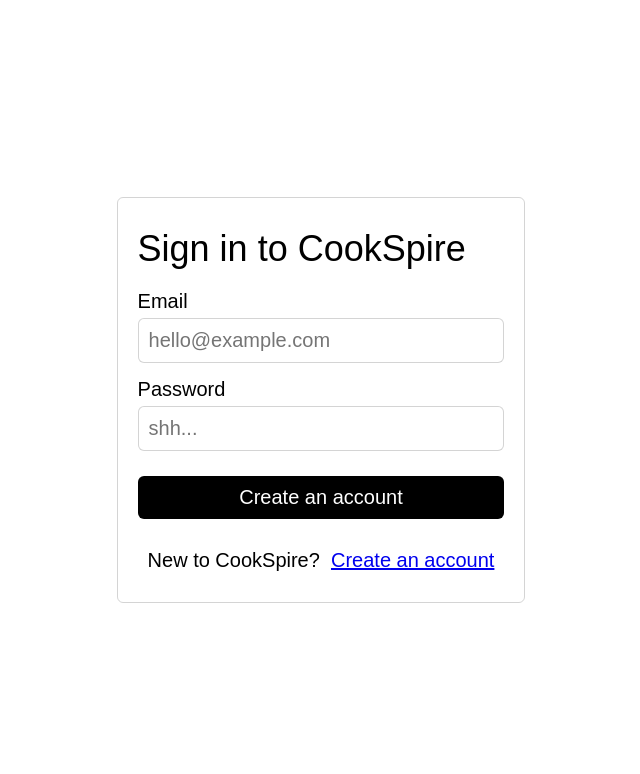
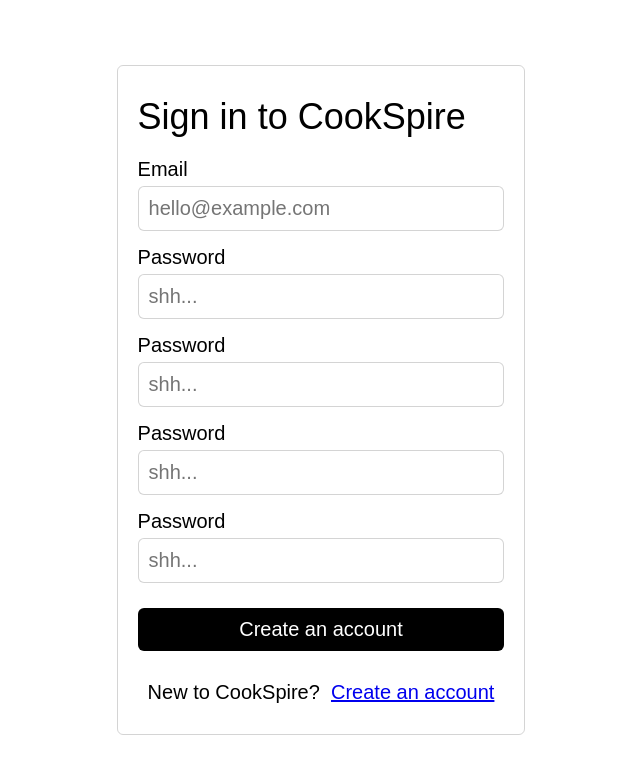
Before and after one commit to Cookspire/frontend, a React (Create React App) app: page / in a window 1280 px wide. Shown: the top 774 px of the page, without its empty margins (319-959 px from the left). Built offline with nearby package versions, Linux system fonts and the light colour scheme.

Commit message:
Css changes for cemtering div

```diff
--- a/src/App.css
+++ b/src/App.css
@@ -1,11 +1,10 @@
 .App {
   display: flex;
-  justify-content: flex-start;
+  justify-content: flex-end;
   align-items: center;
   align-content: center;
   flex-direction: column;
   flex-wrap: wrap;
-  overflow: auto;
-  box-sizing: border-box;
-  height: 100vh;
+  height:100%;
+  transform-origin: top center;
 }
--- a/src/index.css
+++ b/src/index.css
@@ -45,11 +45,20 @@
 
 html,
 body {
-  width: 100vw;
+  min-height: 100vh;
+  font-size: var(--bodyFontSize);
+  font-family: Arial, Helvetica, sans-serif;
+}
+
+#root {
   height: 100vh;
-  font-size: var(--bodyFontSize);
-  overflow: auto;
-  font-family: Arial, Helvetica, sans-serif;
+  display: flex;
+  justify-content: center;
+  align-items: center;
+  align-content: center;
+  flex-direction: column;
+  flex-wrap: wrap;
+  transform-origin: top center;
 }
 
 .center-modal {
@@ -108,10 +117,10 @@
   flex-wrap: wrap;
 }
 
-@media (max-width: 870px) {
+/* @media (max-width: 870px) {
   body {
     --headingFontSize: 42px;
     --subHeadingFontSize: 28px;
     --bodyFontSize: 12px;
   }
-}
+} */
--- a/src/pages/Login/index.js
+++ b/src/pages/Login/index.js
@@ -39,6 +39,51 @@
               </div>
             </div>
 
+            <div className="form-field">
+              <div className="field-label">
+                <label htmlFor="password">Password</label>
+              </div>
+
+              <div className="field-content">
+                <input
+                  type="password"
+                  id="password"
+                  placeholder="shh..."
+                  required
+                />
+              </div>
+            </div>
+
+            <div className="form-field">
+              <div className="field-label">
+                <label htmlFor="password">Password</label>
+              </div>
+
+              <div className="field-content">
+                <input
+                  type="password"
+                  id="password"
+                  placeholder="shh..."
+                  required
+                />
+              </div>
+            </div>
+
+            <div className="form-field">
+              <div className="field-label">
+                <label htmlFor="password">Password</label>
+              </div>
+
+              <div className="field-content">
+                <input
+                  type="password"
+                  id="password"
+                  placeholder="shh..."
+                  required
+                />
+              </div>
+            </div>
+
             <div className="form-button">
               <div className="field-button">
                 <button type="submit">Create an account</button>
```
Also changed, not shown: 1 other file (tests, documents, lock files or other folders).
